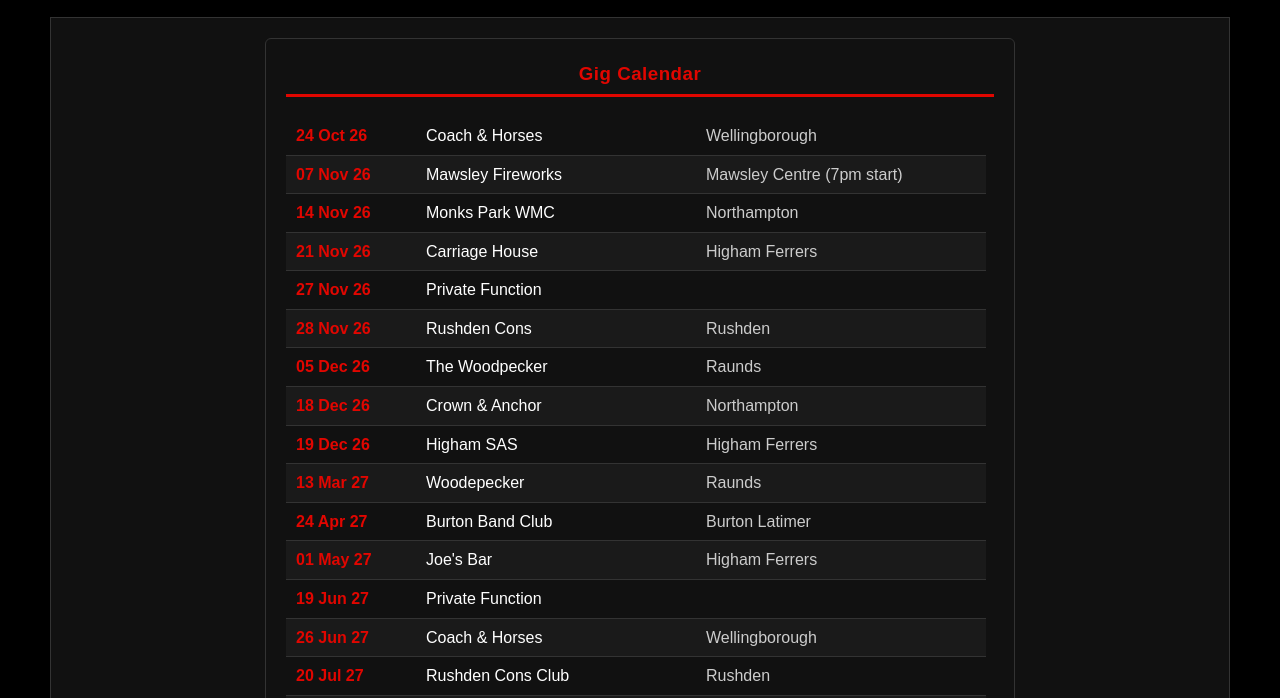
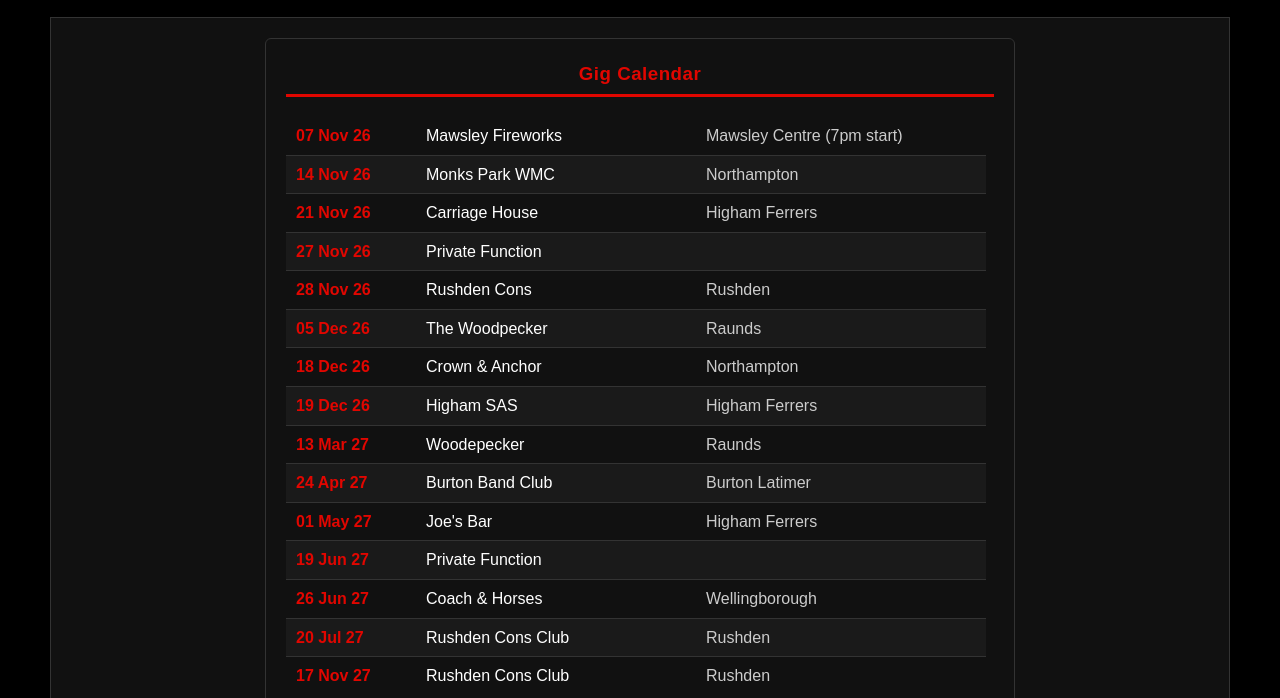
Before and after one commit to davegould2989/slim47, a plain HTML site: page gigs.html in a window 1280 px wide. Shown: the part 102-800 px from the top of the page. Drawn offline with Linux system fonts and the light colour scheme.

Commit message:
Add files via upload

```diff
--- a/gigs.html
+++ b/gigs.html
@@ -100,7 +100,6 @@
       <!-- Paste from Excel: Date [tab] Venue, Town -->
 
 
-24 Oct 26	Coach & Horses, Wellingborough
 07 Nov 26	Mawsley Fireworks, Mawsley Centre (7pm start)
 14 Nov 26	Monks Park WMC, Northampton
 21 Nov 26	Carriage House, Higham Ferrers
```
